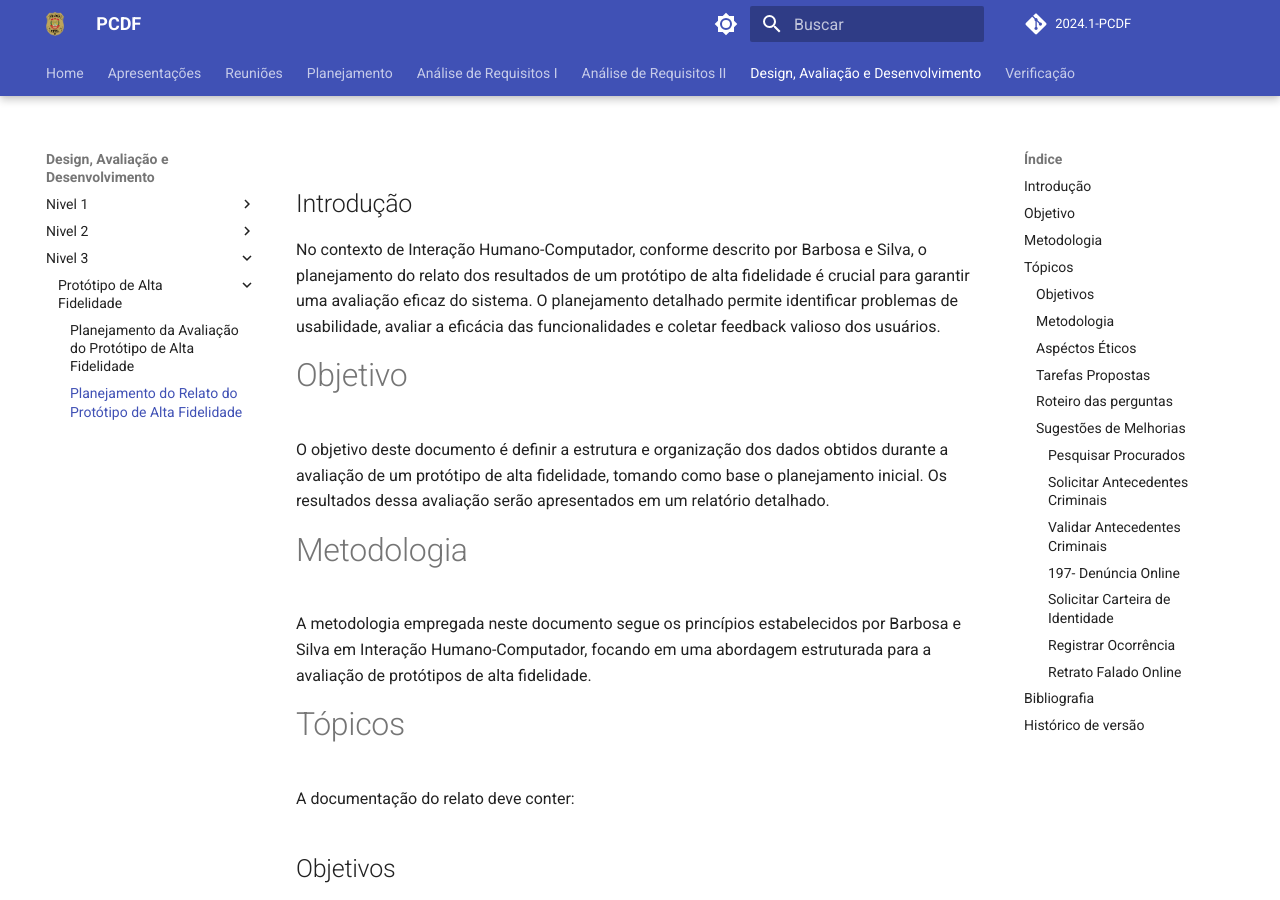
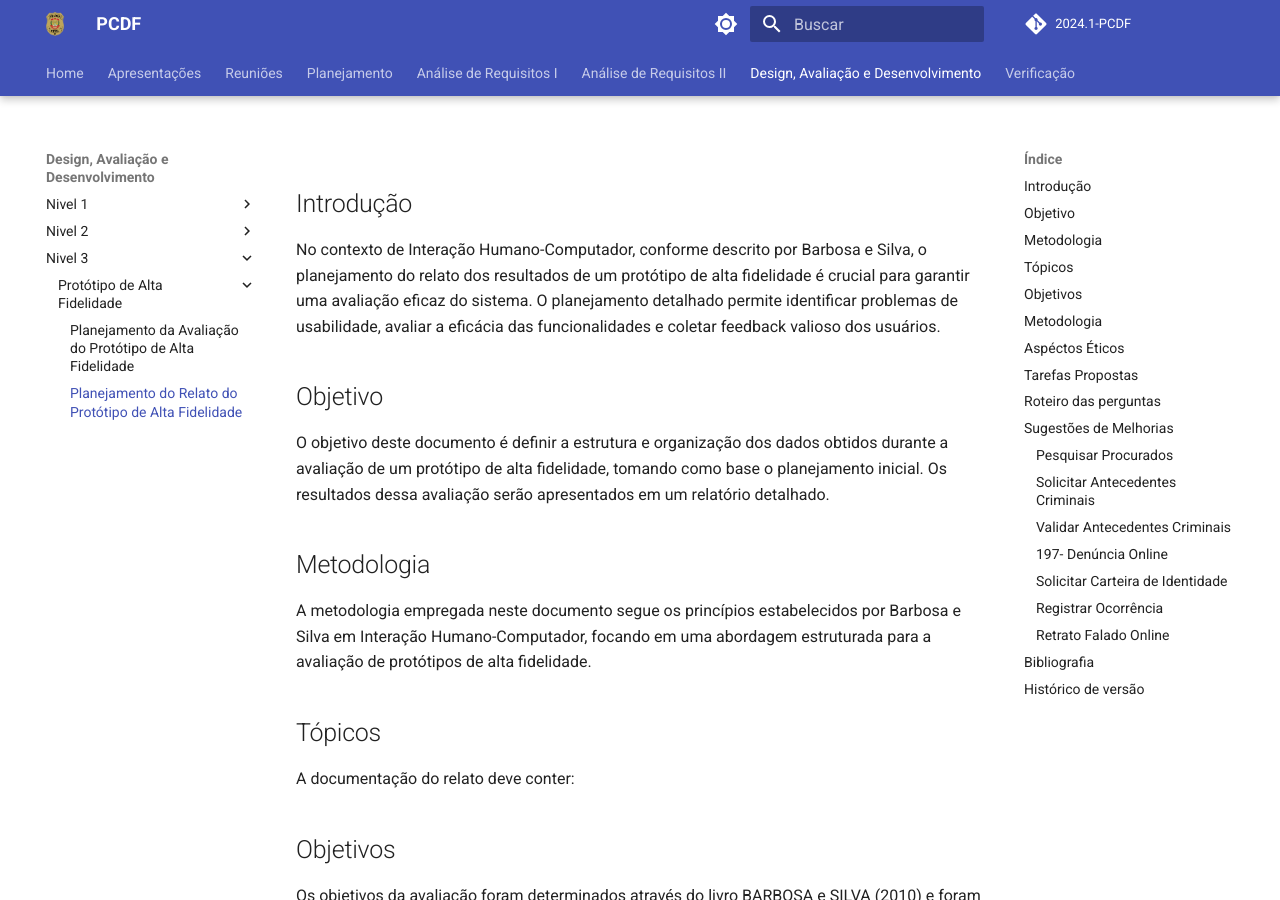
Before and after one commit to Interacao-Humano-Computador/2024.1-PCDF, an MkDocs documentation site: the page built from docs/design/Nivel3/planejamento_relato.md, in a window 1280 px wide and 900 px high. Built offline with MkDocs 1.6.1 and Material for MkDocs 9.7.7, drawn with Linux system fonts in a browser that asks for light colours; comment, search, counter and statistics services are not loaded.

```diff
--- a/docs/design/Nivel3/planejamento_relato.md
+++ b/docs/design/Nivel3/planejamento_relato.md
@@ -1,13 +1,13 @@
 ## Introdução
 No contexto de Interação Humano-Computador, conforme descrito por Barbosa e Silva, o planejamento do relato dos resultados de um protótipo de alta fidelidade é crucial para garantir uma avaliação eficaz do sistema. O planejamento detalhado permite identificar problemas de usabilidade, avaliar a eficácia das funcionalidades e coletar feedback valioso dos usuários.
 
-# Objetivo
+## Objetivo
 O objetivo deste documento é  definir a estrutura e organização dos dados obtidos durante a avaliação de um protótipo de alta fidelidade, tomando como base o planejamento inicial. Os resultados dessa avaliação serão apresentados em um relatório detalhado.
 
-# Metodologia
+## Metodologia
 A metodologia empregada neste documento segue os princípios estabelecidos por Barbosa e Silva em Interação Humano-Computador, focando em uma abordagem estruturada para a avaliação de protótipos de alta fidelidade.
 
-# Tópicos
+## Tópicos
 A documentação do relato deve conter:
 ## Objetivos
 Os objetivos da avaliação foram determinados através do livro BARBOSA e SILVA (2010) e foram apresentados no Planejamento da Avaliação do Protótipo de Alta Fidelidade:
```
